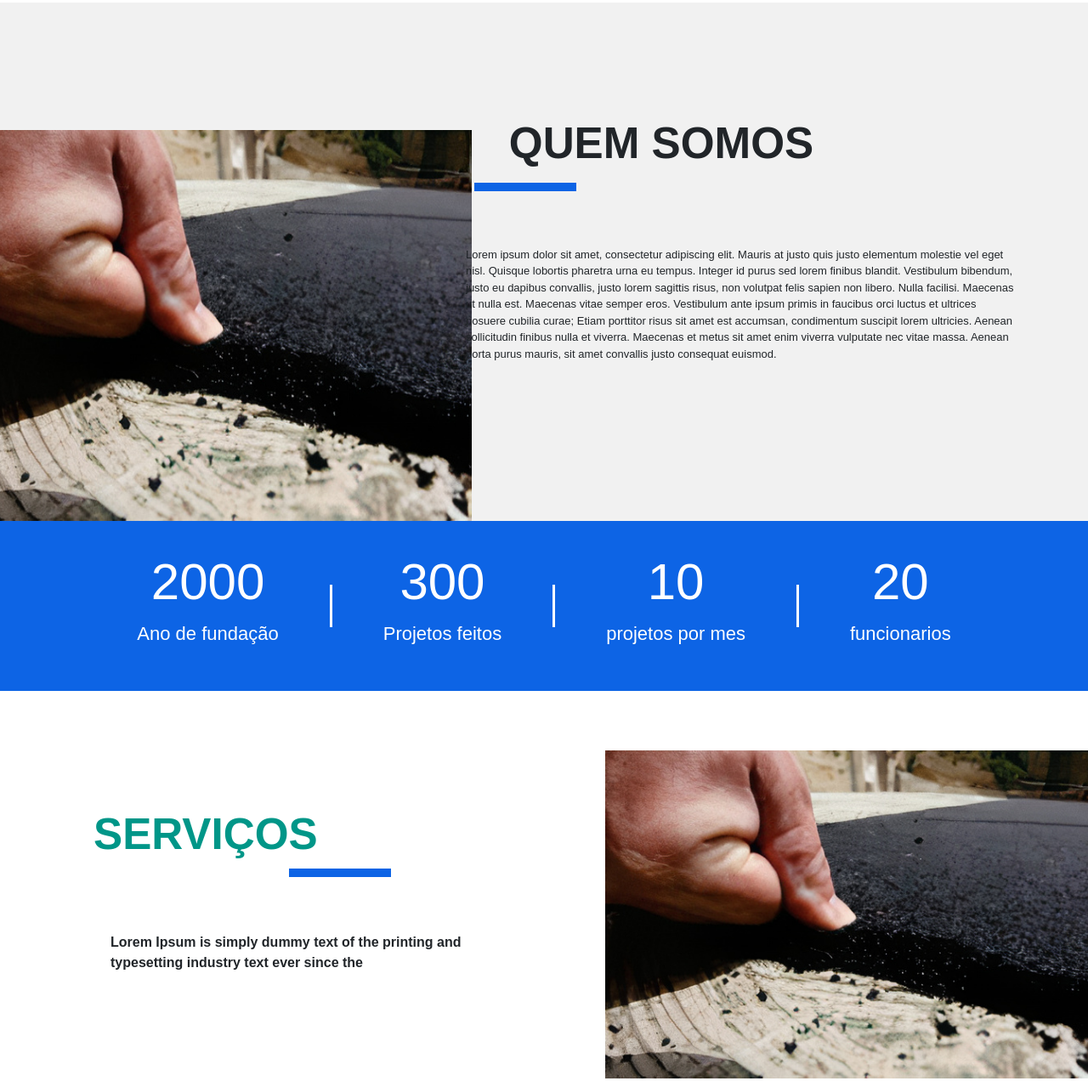
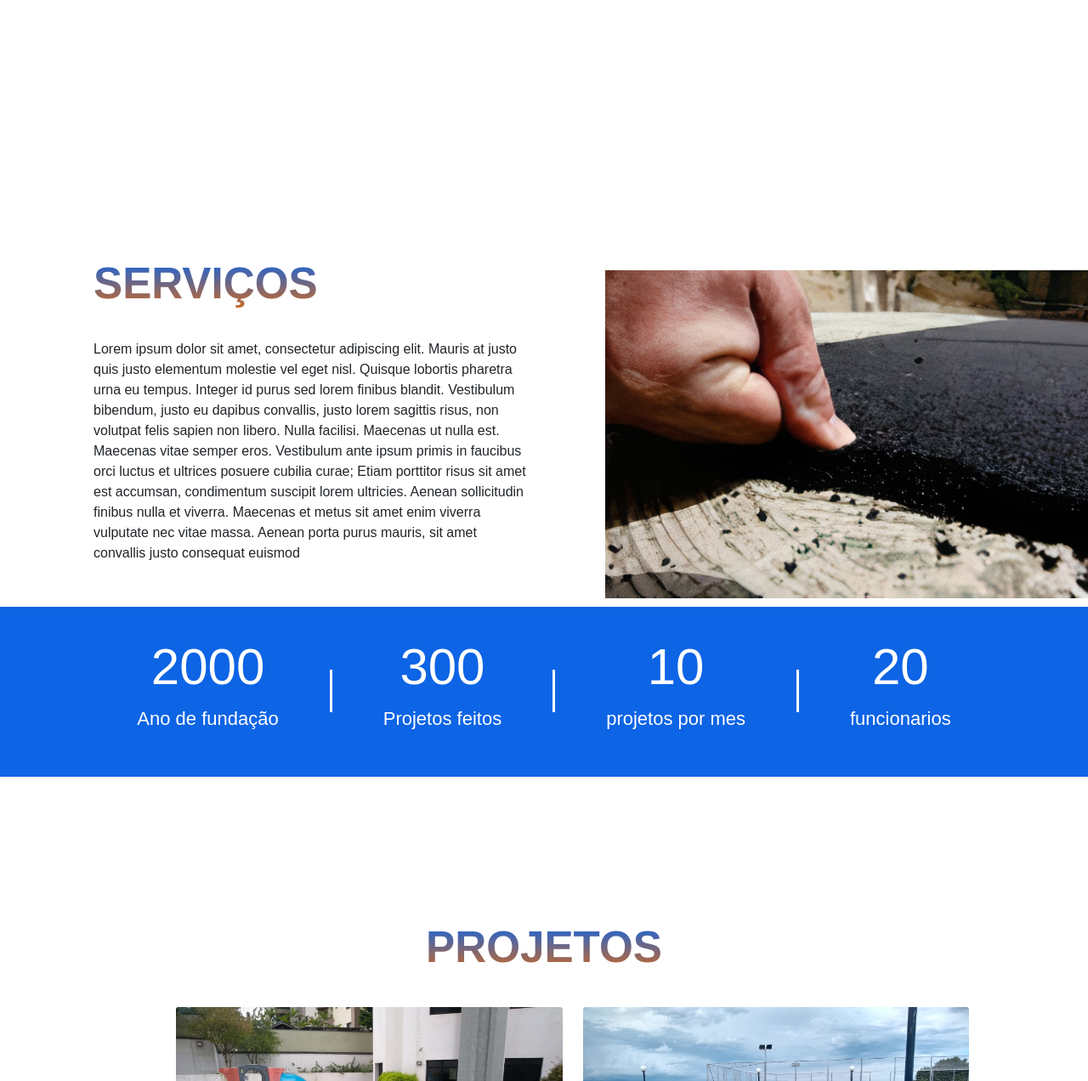
Before and after one commit to Matheus-Venancio/SoftFloor, a plain HTML site: page index.html in a window 1280 px wide. Shown: the part 1300-2572 px from the top of the page at 85% size. Drawn offline with nearby package versions, Linux system fonts and the light colour scheme; a web font is replaced by a local one.

Commit message:
who complete

```diff
--- a/css/style.css
+++ b/css/style.css
@@ -29,6 +29,18 @@
         margin-bottom: 15px;
         font-weight: 700;
         text-align: center;
+        background-image: linear-gradient(to bottom,  var(--color_blue), var(--color_orange));
+
+        /* Segundo passo: apagar do fundo tudo que não estiver imediatamente atrás de texto */
+        background-clip: text;
+        -webkit-background-clip: text; /* Alguns navegadores precisam do prefixo */
+
+        /* Terceiro passo: apagar o texto, deixando apenas o fundo atrás dele */
+        -webkit-text-fill-color: transparent;
+
+        /* Cor que contraste com o degradê, caso o navegador não suporte `background-clip: text` */
+        color: black;
+
     }
     /**Effects js**/
     /**
@@ -44,13 +56,14 @@
         opacity: 1;
     }**/
 
+    /**
     .line {
         background: var(--color_blue);
         height: 10px;
         width: 120px;
         margin-left: 45%;
         margin-bottom: 65px;
-    }
+    }**/
 
     ul {
         margin: 0;
@@ -210,58 +223,10 @@
     }
     /**Who**/
 
-    .who {
-        background: var(--color_gray_service);
-    }
-    .who .container{
-      width: 100%;
-      margin-top: 80px;
-    }
-
-    .who .container .context{
-        position: relative;
-    display: flex;
-    }
-    .who .container .context .container_left {
-        margin-left: -127px;
-    width: 100%;
-    background: var(--gradient_layout);
-    opacity: 1;
-    }
-
-    .who .container .context .container_left .img-who {
-        margin-top: 150px;
-        width: 250px;
-    }
-
-    .who .container .context .container_left .img-who img {
-        width: 600px;
-        height: 460px;
-    }
-
-    .who .container .context .container_right {
-
-        margin-top: 135px;
-    }
-
-    .who .container .context .container_right .left_h1{
-        margin-left: -190px;
-    }
-
-    .who .container .context .container_right .line {
-        margin-left: 10px;
-    }
-
-    .who .container .context .container_right p{
-        width: 650px;
-    font-size: 13px;
-    }
-
-    /**TESTE**/
-
 #feature {
     width: 100%;
-    padding: 70px 0;
+    padding: 190px 0;
+
 }
 
 .title-text {
@@ -330,6 +295,7 @@
 .features-img img {
     width: 90%;
     margin-left: 90px;
+
 }
 
 .features-desc {
@@ -339,8 +305,7 @@
 }
 
 .features-text p {
-    padding: 0 20px;
-    font-weight: bold;
+margin-top: 24px;
     text-align: initial;
 }
 
@@ -354,6 +319,8 @@
         align-items: center;
         justify-content: center;
         margin-left: 0;
+        margin-top: -195px;
+        z-index: 10;
     }
 
     .number_who .information {
@@ -395,10 +362,19 @@
     }
     /**Projects**/
 
+    .services{
+        padding: 120px 0px;
+    }
+
+    .services .title_text h1{
+        margin-bottom: 40px;
+    }
+
     .services_align .image {
         cursor: pointer;
         position: relative;
         width: 100%;
+
     }
 
     .services_align .image .image-img {
--- a/index.html
+++ b/index.html
@@ -106,22 +106,23 @@
         </div>
     </section>
 
-    <section class="who reveal">
-        <div class="container">
-            <div class="context" id="who">
-                <div class="container_left parallax">
-                    <div class="img-who">
-                        <img src="img/whoSectionactu.jpg">
+    <!--RECURSOS-->
+    <section id="feature">
+        <div class="feature-box">
+            <div class="features">
+                <div class="title_text" id="service">
+                    <h1 class="title_h1">Serviços</h1>
+                    <div class="line"></div>
+                </div>
+
+                <div class="features-desc">
+                    <div class="features-text">
+                        <p>Lorem ipsum dolor sit amet, consectetur adipiscing elit. Mauris at justo quis justo elementum molestie vel eget nisl. Quisque lobortis pharetra urna eu tempus. Integer id purus sed lorem finibus blandit. Vestibulum bibendum, justo eu dapibus convallis, justo lorem sagittis risus, non volutpat felis sapien non libero. Nulla facilisi. Maecenas ut nulla est. Maecenas vitae semper eros. Vestibulum ante ipsum primis in faucibus orci luctus et ultrices posuere cubilia curae; Etiam porttitor risus sit amet est accumsan, condimentum suscipit lorem ultricies. Aenean sollicitudin finibus nulla et viverra. Maecenas et metus sit amet enim viverra vulputate nec vitae massa. Aenean porta purus mauris, sit amet convallis justo consequat euismod</p>
                     </div>
                 </div>
-                <div class="container_right">
-                    <h1 class="title_h1 left_h1">Quem Somos</h1>
-                    <div class="line"></div>
-                    <p>Lorem ipsum dolor sit amet, consectetur adipiscing elit. Mauris at justo quis justo elementum molestie vel eget nisl. Quisque lobortis pharetra urna eu tempus. Integer id purus sed lorem finibus blandit. Vestibulum bibendum, justo
-                        eu dapibus convallis, justo lorem sagittis risus, non volutpat felis sapien non libero. Nulla facilisi. Maecenas ut nulla est. Maecenas vitae semper eros. Vestibulum ante ipsum primis in faucibus orci luctus et ultrices posuere
-                        cubilia curae; Etiam porttitor risus sit amet est accumsan, condimentum suscipit lorem ultricies. Aenean sollicitudin finibus nulla et viverra. Maecenas et metus sit amet enim viverra vulputate nec vitae massa. Aenean porta purus
-                        mauris, sit amet convallis justo consequat euismod.</p>
-                </div>
+            </div>
+            <div class="features-img">
+                <img src="img/whoSectionactu.jpg">
             </div>
         </div>
     </section>
@@ -151,26 +152,7 @@
     </section>
 
 
-    <!--RECURSOS-->
-    <section id="feature">
-        <div class="feature-box">
-            <div class="features">
-                <div class="title_text" id="service">
-                    <h1 class="title_h1">Serviços</h1>
-                    <div class="line"></div>
-                </div>
 
-                <div class="features-desc">
-                    <div class="features-text">
-                        <p>Lorem Ipsum is simply dummy text of the printing and typesetting industry text ever since the</p>
-                    </div>
-                </div>
-            </div>
-            <div class="features-img">
-                <img src="img/whoSectionactu.jpg">
-            </div>
-        </div>
-    </section>
 
     <section class="services reveal" >
         <div class="title_text"  id="projects">
```
